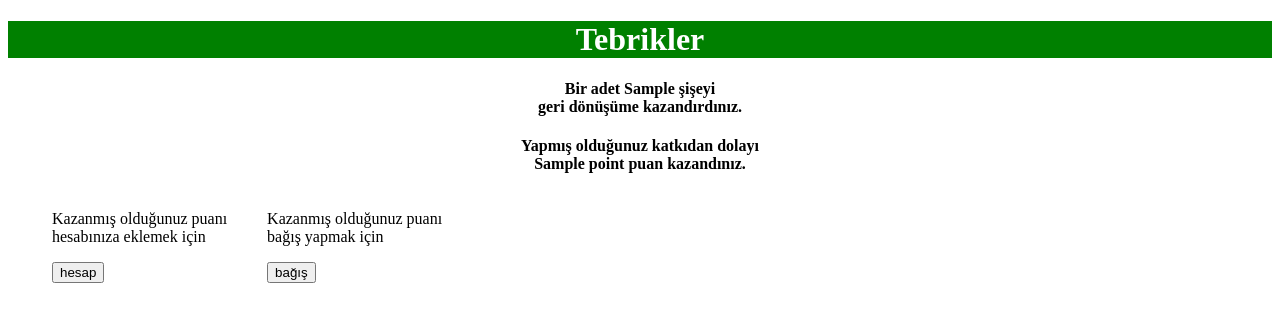
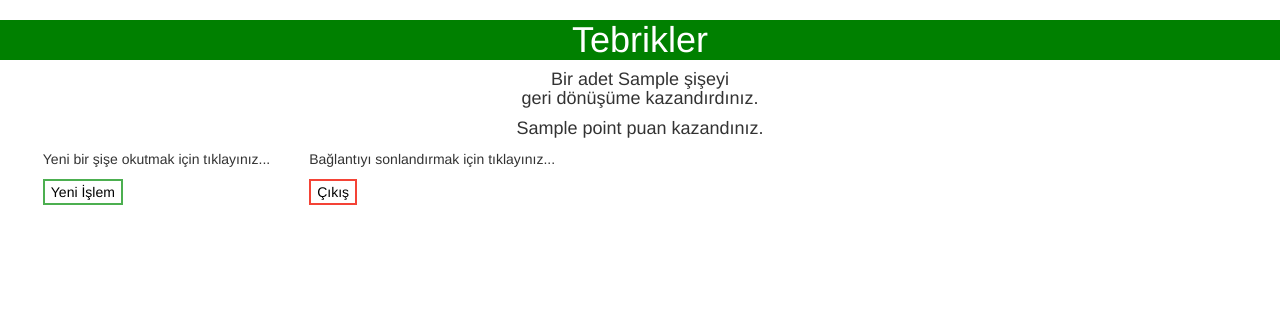
Before and after one commit to maymayan/RecyclingProjectAutomat, a Flask app: template templates/successpage.html in a window 1280 px wide. Shown: the top 322 px of the page. Run offline with Flask 2, Linux system fonts and the light colour scheme; the template is opened without the code that fills it: most values are stand-ins (such as "Sample title", 1, 10 or a date in 2020); some libraries are stand-ins or nearby versions.

Commit message:
some connection server configurations added

```diff
--- a/app.py
+++ b/app.py
@@ -24,6 +24,7 @@ img = qr.make_image(fill_color="black", back_color="white")
 img.save("./static/qrcode.png")
 
 scannedBottleBarcode = ""
+connectedUser = ""
 
 
 @app.route('/')
@@ -40,7 +41,7 @@ def welcome_page():
         color = "warning"
     if (value == 100):
         color = "danger"
-    return render_template('homepage.html', progress_value=str(int(value)),
+    return render_template('homepage.html', automat_id="automat1", progress_value=str(int(value)),
                            progress_style="width:" + str(int(value)) + "%",
                            progress_label="%" + str(int(value)) + " dolu",
                            progress_color=color,
@@ -55,19 +56,20 @@ def connection_page(usermail):
     name = user.json()['name']
     surname = user.json()['surname']
     balance = user.json()['balance']
-    return render_template('afterconnection.html', user_name=name, user_surname=surname, user_balance=balance)
+    connectedUser = usermail
+    return render_template('afterconnection.html', connected_user=connectedUser, automat_id="automat1", user_name=name,
+                           user_surname=surname, user_balance=balance)
 
 
 @app.route('/scannedBarcode/<barcode>')
 def barcodeScanned(barcode):
     scannedBottleBarcode = barcode
     # request to bottle repo to have bottle's info
-    r = requests.get('http://localhost:5000/opencover')
+    openTheCover()
     sleep(1)
     return render_template('afterbarcodescanned.html')
 
 
-@app.route('/opencover')
 def openTheCover():
     sleep(1)
     servoPIN = 6
@@ -79,7 +81,6 @@ def openTheCover():
     sleep(1)
     GPIO.cleanup()
     sleep(1)
-    return ""
 
 
 @app.route('/closecover')
@@ -95,6 +96,21 @@ def closeTheCover():
     GPIO.cleanup()
     sleep(1)
     return verifyBottle()
+
+
+@app.route('/verifyBottle')
+def verifyBottle():
+    camera = PiCamera()
+    camera.start_preview()
+    sleep(2)
+    camera.capture('./static/temp.png')
+    camera.stop_preview()
+    verified = True  # model.verify('../static/temp.jpg') here will be adapted after model is created
+    camera.close()
+    if (verified):
+        return acceptBottlePage()
+    else:
+        return "Kabul edilmedi"
 
 
 def acceptBottlePage():
@@ -130,22 +146,15 @@ def acceptBottlePage():
                            json={"id": "automat1", "capacity": capacity, "isActive": "true",
                                  "numberOfBottles": numOfBottles,
                                  "location": {"neighborhood": "Cankaya", "street": "Sogutozu", "no": "1"}})
-    return welcome_page()
+    user = requests.get("http://localhost:8080/rest/users/" + connectedUser)
+    points="1"
+    update = requests.put("http://localhost:8080/rest/users/addPoints/"+connectedUser+"/"+points)
+    return success()
 
 
-@app.route('/verifyBottle')
-def verifyBottle():
-    camera = PiCamera()
-    camera.start_preview()
-    sleep(2)
-    camera.capture('./static/temp.png')
-    camera.stop_preview()
-    verified = True  # model.verify('../static/temp.jpg') here will be adapted after model is created
-    camera.close()
-    if (verified):
-        return acceptBottlePage()
-    else:
-        return "Kabul edilmedi"
+def success():
+    return render_template('successpage.html', bottle_type=scannedBottleBarcode, point=scannedBottleBarcode,
+                           connected_user=connectedUser)
 
 
 if __name__ == '__main__':
--- a/templates/afterconnection.html
+++ b/templates/afterconnection.html
@@ -13,7 +13,7 @@
             var settings = {
                 "async": true,
                 "crossDomain": true,
-                "url": "will be set after connection server implementation",
+                "url": "http://localhost:8080/connection/getScannedBarcode/{{ connected_user  }}/{{ automat_id }}",
                 "method": "GET"
             }
 
--- a/templates/homepage.html
+++ b/templates/homepage.html
@@ -46,7 +46,7 @@
             var settings = {
                 "async": true,
                 "crossDomain": true,
-                "url": "will be set after connection server implementation",
+                "url": "http://localhost:8080/connection/getConnectedUser/{{ automat_id }}",
                 "method": "GET"
             }
 
--- a/templates/successpage.html
+++ b/templates/successpage.html
@@ -3,27 +3,93 @@
 <head>
     <meta charset="UTF-8">
     <title>Success</title>
+    <link rel="stylesheet" href="https://maxcdn.bootstrapcdn.com/bootstrap/3.4.1/css/bootstrap.min.css">
+    <script src="../static/bootstrap/jquery.min.js"></script>
+    <script src="../static/bootstrap/bootstrap.min.js"></script>
+    <script src="https://cdnjs.cloudflare.com/ajax/libs/animejs/2.0.2/anime.min.js"></script>
+    <script src="../static/bootstrap/animation.js"></script>
+    <script>
+        function closeConnection() {
+            var settings = {
+                "async": true,
+                "crossDomain": true,
+                "url": "http://localhost:8080/connection/closeConnection/{{ connected_user }}",
+                "method": "POST"
+            }
+
+            $.ajax(settings).done(function (response) {
+                if (response.toString() === "Closed") {
+                    window.location.href = '/';
+                }
+            });
+        }
+
+
+    </script>
     <style>
-         .center {
+        .center {
             align-items: center;
+        }
+
+        .button {
+            background-color: #4CAF50; /* Green */
+            border: none;
+            color: white;
+            padding: 16px 32px;
+            text-align: center;
+            text-decoration: none;
+            display: inline-block;
+            font-size: 16px;
+            margin: 4px 2px;
+            transition-duration: 0.4s;
+            cursor: pointer;
+        }
+
+        .button1 {
+            background-color: white;
+            color: black;
+            alignment: right;
+            border: 2px solid #4CAF50;
+        }
+
+        .button1:hover {
+            background-color: #4CAF50;
+            color: white;
+        }
+
+        .button2 {
+            background-color: white;
+            color: black;
+            alignment: left;
+            border: 2px solid #f44336;
+
+        }
+
+        .button2:hover {
+            background-color: #f44336;
+            color: white;
         }
     </style>
 </head>
 <body>
+
+
 <h1 style="color: white;background-color: green;text-align: center">Tebrikler</h1>
 <h4 style="text-align: center">Bir adet {{ bottle_type }} şişeyi <br>geri dönüşüme kazandırdınız.</h4>
-<h4 style="text-align: center">Yapmış olduğunuz katkıdan dolayı <br> {{ point }} puan kazandınız.</h4>
+<h4 style="text-align: center">{{ point }} puan kazandınız.</h4>
 &nbsp;&nbsp;&nbsp;&nbsp;&nbsp;&nbsp;&nbsp;&nbsp;&nbsp;&nbsp;
 
 <div style="display: inline-block;">
-    <p> Kazanmış olduğunuz puanı <br>hesabınıza eklemek için</p>
-    <button class="center">hesap</button>
+    <p> Yeni bir şişe okutmak için tıklayınız...</p>
+    <form action="../connected/{{ connected_user }}">
+        <button class="button1">Yeni İşlem</button>
+    </form>
 </div>
 &nbsp;&nbsp;&nbsp;&nbsp;&nbsp;&nbsp;&nbsp;&nbsp;
 
 <div class="center" style="display: inline-block;">
-    <p> Kazanmış olduğunuz puanı <br>bağış yapmak için</p>
-    <button >bağış</button>
+    <p> Bağlantıyı sonlandırmak için tıklayınız...</p>
+    <button class="button2" onclick="closeConnection()">Çıkış</button>
 </div>
 </body>
 </html>
```
